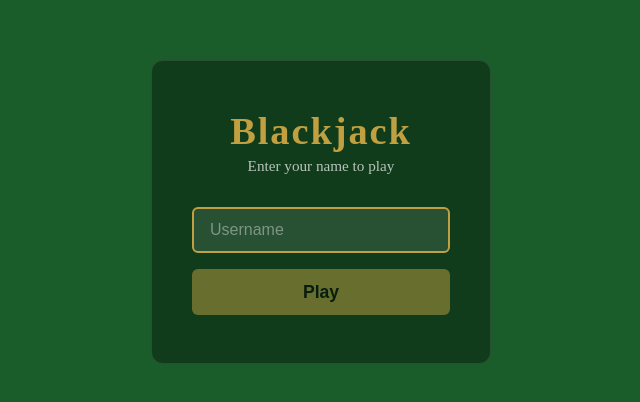
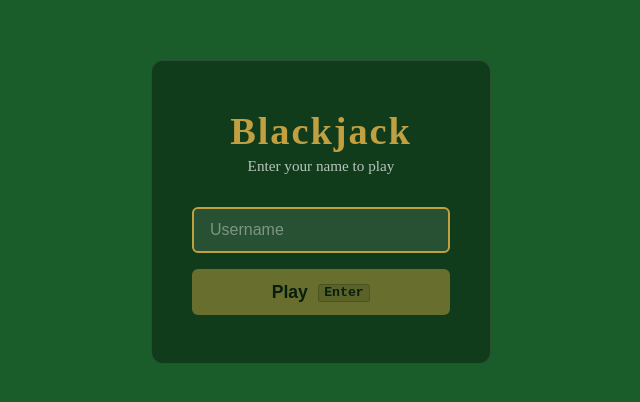
Before and after one commit to santerilukka/blackjack, a React (Vite) app in the folder packages/frontend/: page / in a window 1280 px wide. Shown: the part 188-590 px from the top of the page, without its empty margins (319-959 px from the left). Built offline with nearby package versions, Linux system fonts and the light colour scheme; no server answers.

Commit message:
keyboard shortcuts continued

```diff
--- a/packages/frontend/src/App.css
+++ b/packages/frontend/src/App.css
@@ -298,3 +298,21 @@
 .logout-btn:hover {
   background: rgba(244, 67, 54, 0.4);
 }
+
+/* Keyboard hint badges inside buttons */
+button kbd, .play-btn kbd {
+  display: inline-block;
+  background: rgba(255, 255, 255, 0.15);
+  border: 1px solid rgba(255, 255, 255, 0.25);
+  border-radius: 3px;
+  padding: 0.05rem 0.35rem;
+  font-family: monospace;
+  font-size: 0.75em;
+  margin-left: 0.3rem;
+  vertical-align: middle;
+}
+
+.logout-btn kbd {
+  background: rgba(255, 255, 255, 0.1);
+  border-color: rgba(255, 130, 120, 0.3);
+}
--- a/packages/frontend/src/components/WelcomePage.css
+++ b/packages/frontend/src/components/WelcomePage.css
@@ -79,6 +79,17 @@
   background: #d4b44e;
 }
 
+.welcome-card .play-btn kbd {
+  background: rgba(0, 0, 0, 0.15);
+  border: 1px solid rgba(0, 0, 0, 0.2);
+  border-radius: 3px;
+  padding: 0.05rem 0.35rem;
+  font-family: monospace;
+  font-size: 0.75em;
+  margin-left: 0.3rem;
+  vertical-align: middle;
+}
+
 .welcome-card .login-error {
   margin: 0.75rem 0 0;
   padding: 0.5rem;
--- a/packages/frontend/src/components/WelcomePage.jsx
+++ b/packages/frontend/src/components/WelcomePage.jsx
@@ -48,7 +48,7 @@ export default function WelcomePage({ onLogin }) {
           disabled={loading}
         />
         <button className="play-btn" type="submit" disabled={loading || !username.trim()}>
-          {loading ? 'Joining...' : 'Play'}
+          {loading ? 'Joining...' : <>Play <kbd>Enter</kbd></>}
         </button>
         {error && <p className="login-error">{error}</p>}
       </form>
--- a/packages/frontend/src/components/game/ActionBar.jsx
+++ b/packages/frontend/src/components/game/ActionBar.jsx
@@ -3,16 +3,16 @@ export default function ActionBar({ onHit, onStand, onDouble, disabled, availabl
 
   return (
     <div className="action-bar">
-      <button onClick={onHit} disabled={disabled}>Hit</button>
+      <button onClick={onHit} disabled={disabled}>Hit <kbd>H</kbd></button>
       <button
         className="double-btn"
         onClick={onDouble}
         disabled={disabled || !canDouble}
         style={{ opacity: canDouble ? 1 : 0.4 }}
       >
-        Double
+        Double <kbd>D</kbd>
       </button>
-      <button onClick={onStand} disabled={disabled}>Stand</button>
+      <button onClick={onStand} disabled={disabled}>Stand <kbd>S</kbd></button>
     </div>
   );
 }
--- a/packages/frontend/src/components/game/BetPanel.jsx
+++ b/packages/frontend/src/components/game/BetPanel.jsx
@@ -23,7 +23,7 @@ export default function BetPanel({ balance, betAmount, onBetAmountChange, onPlac
         ))}
       </div>
       <button className="deal-btn" onClick={handleBet} disabled={disabled || betAmount <= 0}>
-        Deal (${betAmount})
+        Deal (${betAmount}) <kbd>B</kbd>
       </button>
     </div>
   );
--- a/packages/frontend/src/components/game/GamePage.jsx
+++ b/packages/frontend/src/components/game/GamePage.jsx
@@ -133,7 +133,7 @@ export default function GamePage({ user, onLogout }) {
 
       {isResolved && (
         <button className="new-round-btn" onClick={newRound} disabled={loading}>
-          New Round (N)
+          New Round <kbd>N</kbd>
         </button>
       )}
     </div>
--- a/packages/frontend/src/components/game/SideMenu.jsx
+++ b/packages/frontend/src/components/game/SideMenu.jsx
@@ -9,6 +9,11 @@ export default function SideMenu({ open, onClose, balance, phase, username, onLo
       menuRef.current.focus();
     }
   }, [open]);
+
+  function handleLogout() {
+    logout().catch(() => {});
+    onLogout();
+  }
 
   return (
     <>
@@ -23,6 +28,10 @@ export default function SideMenu({ open, onClose, balance, phase, username, onLo
         aria-label="Game menu"
         onKeyDown={(e) => {
           if (e.key === 'Escape') onClose();
+          if (e.key.toLowerCase() === 'l' && onLogout) {
+            e.preventDefault();
+            handleLogout();
+          }
         }}
       >
         <button className="side-menu-close" onClick={onClose} aria-label="Close menu">
@@ -71,20 +80,16 @@ export default function SideMenu({ open, onClose, balance, phase, username, onLo
               <tr><td><kbd>D</kbd></td><td>Double</td></tr>
               <tr><td><kbd>N</kbd></td><td>New round</td></tr>
               <tr><td><kbd>M</kbd></td><td>Toggle menu</td></tr>
+              <tr><td><kbd>Esc</kbd></td><td>Close menu</td></tr>
+              <tr><td><kbd>L</kbd></td><td>Log out (in menu)</td></tr>
             </tbody>
           </table>
         </section>
 
         {onLogout && (
           <section className="side-menu-section">
-            <button
-              className="logout-btn"
-              onClick={async () => {
-                try { await logout(); } catch {}
-                onLogout();
-              }}
-            >
-              Log Out
+            <button className="logout-btn" onClick={handleLogout}>
+              Log Out <kbd>L</kbd>
             </button>
           </section>
         )}
```
